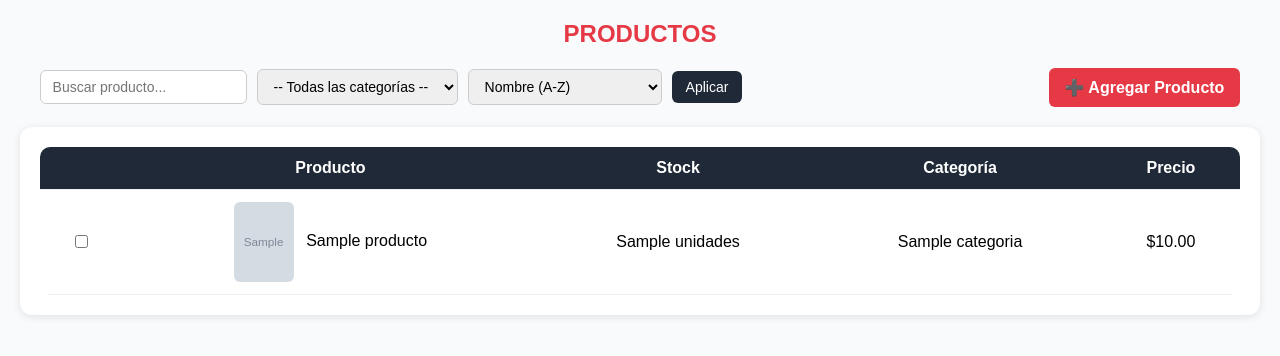
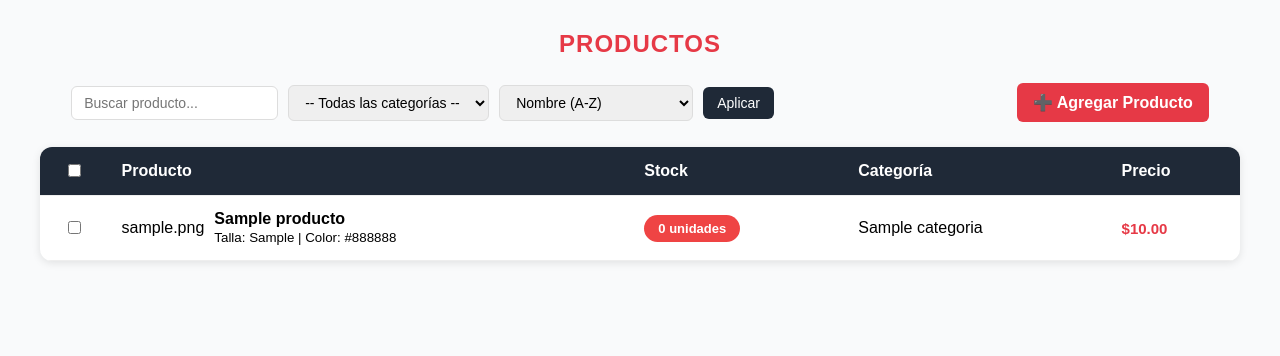
Before and after one commit to GenesisCampos100/puntoDeVenta, a PHP site: page /pages/productos_contenido.php in a window 1280 px wide. Shown: the top 356 px of the page. Run offline with PHP 8.4, Linux system fonts and the light colour scheme; tables that the repository leaves empty or names only in its code hold one stand-in row (values such as "Sample post"); grey boxes marked "Sample" are stand-in pictures.

Commit message:
productos

```diff
--- a/src/pages/productos_contenido.php
+++ b/src/pages/productos_contenido.php
@@ -3,17 +3,34 @@ require_once __DIR__ . "/../config/db.php";
 
 $busqueda   = $_GET['busqueda'] ?? '';
 $categoria  = $_GET['categoria'] ?? '';
-$orden      = $_GET['orden'] ?? 'nombre ASC';
+$orden      = $_GET['orden'] ?? 'p.nombre ASC';
 
 // Consulta
-$sql = "SELECT p.cod_barras, p.nombre, p.imagen, p.cantidad, c.nombre AS categoria, p.precio_unitario
+$sql = "SELECT
+            p.id AS id_producto,
+            p.cod_barras AS producto_cod_barras,
+            p.nombre AS producto_nombre,
+            p.imagen AS producto_imagen,
+            p.marca,
+            c.nombre AS categoria,
+            v.id AS id_variante,
+            v.cod_barras AS variante_cod_barras,
+            v.talla,
+            v.color,
+            v.imagen AS imagen_variante,
+            v.cantidad,
+            v.cantidad_min,
+            v.precio_unitario,
+            v.margen,
+            v.ganancia
         FROM productos p
-        INNER JOIN categorias c ON p.id_categoria = c.id_categoria
+        LEFT JOIN categorias c ON p.id_categoria = c.id_categoria
+        LEFT JOIN variantes v ON v.id_producto = p.id
         WHERE 1=1";
 
 // Filtro búsqueda
 if (!empty($busqueda)) {
-    $sql .= " AND (p.nombre LIKE :busqueda OR p.cod_barras LIKE :busqueda)";
+    $sql .= " AND (p.nombre LIKE :busqueda OR p.cod_barras LIKE :busqueda OR v.cod_barras LIKE :busqueda)";
 }
 
 // Filtro categoría
@@ -40,7 +57,6 @@ $productos = $stmt->fetchAll(PDO::FETCH_ASSOC);
 // Traer categorías para el filtro
 $categorias = $pdo->query("SELECT * FROM categorias")->fetchAll(PDO::FETCH_ASSOC);
 ?>
-
 <!DOCTYPE html>
 <html lang="es">
 <head>
@@ -48,54 +64,26 @@ $categorias = $pdo->query("SELECT * FROM categorias")->fetchAll(PDO::FETCH_ASSOC
   <title>Productos</title>
   <style>
     body {
-    font-family: Arial, sans-serif;
+  font-family: 'Poppins', sans-serif;
   background: #f9fafb;
 }
 
-  .productos-container {
-    width: 95%;
-    margin: 20px auto;
-    background: white;
-    padding: 20px;
-    border-radius: 12px;
-    box-shadow: 0 2px 8px rgba(0,0,0,0.1);
+h2 {
+  text-align: center;
+  color: #e63946;
+  margin-top: 30px;
+  letter-spacing: 1px;
 }
 
-  /* --- Barra de herramientas --- */
-
-  .filtros-container {
-    display: flex;
-    justify-content: space-between; /* espacio entre filtros y botón */
-    align-items: center; /* centra verticalmente */
-    margin: 20px auto;
-    width: 90%;
-    flex-wrap: wrap; /* si la pantalla es pequeña, que se acomode abajo */
-    gap: 10px;
-}
-
-.filtros-izquierda {
-    display: flex;
-    gap: 10px;
-    flex-wrap: wrap;
-}
-
-.filtros-izquierda input,
-.filtros-izquierda select,
-.filtros-izquierda button {
-    padding: 8px 12px;
-    border: 1px solid #ddd;
-    border-radius: 6px;
-}
-
-  /* --- Barra de herramientas --- */
+/* Barra de herramientas */
 .toolbar {
   display: flex;
-  justify-content: space-between; /* Izquierda filtros - Derecha botón */
+  justify-content: space-between;
   align-items: center;
-  margin: 20px auto;
-  width: 95%;
-  flex-wrap: wrap; /* se acomoda abajo en pantallas pequeñas */
-  gap: 15px;
+  margin: 25px auto;
+  width: 90%;
+  flex-wrap: wrap;
+  gap: 10px;
 }
 
 .toolbar form {
@@ -108,7 +96,7 @@ $categorias = $pdo->query("SELECT * FROM categorias")->fetchAll(PDO::FETCH_ASSOC
 .toolbar input[type="text"],
 .toolbar select {
   padding: 8px 12px;
-  border: 1px solid #ccc;
+  border: 1px solid #ddd;
   border-radius: 6px;
   font-size: 14px;
 }
@@ -141,13 +129,19 @@ $categorias = $pdo->query("SELECT * FROM categorias")->fetchAll(PDO::FETCH_ASSOC
   background: #c92a35;
 }
 
+/* Tabla */
+.productos-container {
+  width: 95%;
+  margin: 0 auto 40px;
+  background: white;
+  border-radius: 12px;
+  box-shadow: 0 2px 8px rgba(0,0,0,0.1);
+  overflow: hidden;
+}
 
-  /* --- Tabla --- */
 table {
   width: 100%;
   border-collapse: collapse;
-    border-radius: 10px;
-    overflow: hidden;
 }
 
 thead {
@@ -156,90 +150,90 @@ $categorias = $pdo->query("SELECT * FROM categorias")->fetchAll(PDO::FETCH_ASSOC
 }
 
 th, td {
-    padding: 12px;
+  padding: 14px;
+  text-align: left;
+  border-bottom: 1px solid #eee;
+}
+
+th:first-child, td:first-child {
   text-align: center;
-    border-bottom: 1px solid #eee;
+  width: 40px;
 }
 
 tr:hover {
   background: #f3f4f6;
 }
 
-  td img {
+/* Imagen y nombre */
+.producto-info {
+  display: flex;
+  align-items: center;
+  gap: 10px;
+}
+
+.producto-info img {
   width: 60px;
   height: 80px;
   object-fit: cover;
   border-radius: 6px;
-    margin-right: 8px;
-    vertical-align: middle;
+  background: #f1f1f1;
 }
 
-  /* --- Etiquetas de stock --- */
+/* Stock */
 .stock {
   display: inline-block;
-    padding: 5px 12px;
+  padding: 6px 14px;
   border-radius: 15px;
   font-size: 13px;
-    font-weight: bold;
+  font-weight: 600;
   color: white;
 }
-  .stock-bajo  { background-color: #ef4444; } /* rojo */
-  .stock-medio { background-color: #f59e0b; } /* naranja */
-  .stock-alto  { background-color: #10b981; } /* verde */
+.stock-bajo  { background-color: #ef4444; }
+.stock-medio { background-color: #f59e0b; }
+.stock-alto  { background-color: #10b981; }
 
-  /* --- Precio --- */
+/* Precio */
 .precio {
   color: #e63946;
   font-weight: bold;
   font-size: 15px;
 }
   </style>
-
 </head>
 <body>
-    <div>
-     <h2 style="text-align:center; color:#e63946;">PRODUCTOS</h2>
-<!-- Barra de herramientas -->
+
+<h2>PRODUCTOS</h2>
+
 <div class="toolbar">
-  <!-- Formulario búsqueda/filtro -->
   <form method="GET">
-    <input type="text" name="busqueda" placeholder="Buscar producto..."
-           value="<?= htmlspecialchars($busqueda) ?>">
-
+    <input type="text" name="busqueda" placeholder="Buscar producto..." value="<?= htmlspecialchars($busqueda) ?>">
     <select name="categoria">
       <option value="">-- Todas las categorías --</option>
       <?php foreach ($categorias as $cat): ?>
-        <option value="<?= $cat['id_categoria'] ?>"
-          <?= ($categoria == $cat['id_categoria']) ? 'selected' : '' ?>>
+        <option value="<?= $cat['id_categoria'] ?>" <?= ($categoria == $cat['id_categoria']) ? 'selected' : '' ?>>
           <?= htmlspecialchars($cat['nombre']) ?>
         </option>
       <?php endforeach; ?>
     </select>
-
     <select name="orden">
-      <option value="nombre ASC"  <?= $orden=="nombre ASC" ? "selected" : "" ?>>Nombre (A-Z)</option>
-      <option value="nombre DESC" <?= $orden=="nombre DESC" ? "selected" : "" ?>>Nombre (Z-A)</option>
-      <option value="precio_unitario ASC"  <?= $orden=="precio_unitario ASC" ? "selected" : "" ?>>Precio (menor a mayor)</option>
-      <option value="precio_unitario DESC" <?= $orden=="precio_unitario DESC" ? "selected" : "" ?>>Precio (mayor a menor)</option>
-      <option value="cantidad ASC"  <?= $orden=="cantidad ASC" ? "selected" : "" ?>>Stock (menor a mayor)</option>
-      <option value="cantidad DESC" <?= $orden=="cantidad DESC" ? "selected" : "" ?>>Stock (mayor a menor)</option>
+      <option value="p.nombre ASC"  <?= $orden=="p.nombre ASC" ? "selected" : "" ?>>Nombre (A-Z)</option>
+      <option value="p.nombre DESC" <?= $orden=="p.nombre DESC" ? "selected" : "" ?>>Nombre (Z-A)</option>
+      <option value="v.precio_unitario ASC"  <?= $orden=="v.precio_unitario ASC" ? "selected" : "" ?>>Precio (menor a mayor)</option>
+      <option value="v.precio_unitario DESC" <?= $orden=="v.precio_unitario DESC" ? "selected" : "" ?>>Precio (mayor a menor)</option>
+      <option value="v.cantidad ASC"  <?= $orden=="v.cantidad ASC" ? "selected" : "" ?>>Stock (menor a mayor)</option>
+      <option value="v.cantidad DESC" <?= $orden=="v.cantidad DESC" ? "selected" : "" ?>>Stock (mayor a menor)</option>
     </select>
-
     <button type="submit">Aplicar</button>
   </form>
 
-  <!-- Botón agregar producto -->
-  <a href="index.php?view=agregar_producto" class="btn-agregar">
-  ➕ Agregar Producto
-</a>
-
+<a href="index.php?view=agregar_producto" class="btn-agregar">➕ Agregar Producto</a>
 </div>
 
 <div class="productos-container">
   <table>
     <thead>
       <tr>
-      <th></th>
+        <th><input type="checkbox"></th>
         <th>Producto</th>
         <th>Stock</th>
         <th>Categoría</th>
@@ -249,22 +243,47 @@ $categorias = $pdo->query("SELECT * FROM categorias")->fetchAll(PDO::FETCH_ASSOC
     <tbody>
       <?php if (!empty($productos)): ?>
         <?php foreach ($productos as $producto): ?>
+          <?php
+            $cantidad = (int)$producto['cantidad'];
+            $cantidad_min = (int)$producto['cantidad_min'];
+            if ($cantidad <= $cantidad_min) {
+                $stockClass = 'stock-bajo';
+            } elseif ($cantidad <= $cantidad_min + 10) {
+                $stockClass = 'stock-medio';
+            } else {
+                $stockClass = 'stock-alto';
+            }
+
+                $imagen = '../assets/img/sin-imagen.png';
+            if (!empty($producto['imagen'])) {
+                $imagen = 'uploads/' . htmlspecialchars($producto['imagen']);
+            }
+            elseif (!empty($producto['producto_imagen'])) {
+                            $imagen = htmlspecialchars($producto['producto_imagen']);
+                        }
+          ?>
           <tr>
-            <td><input type="checkbox" value="<?= $producto['cod_barras'] ?>"></td>
+            <td><input type="checkbox"></td>
             <td>
-              <img src="<?= $producto['imagen'] ?>" alt="<?= $producto['nombre'] ?>" width="50">
-              <?= htmlspecialchars($producto['nombre']) ?>
+              <div class="producto-info">
+                <?= $imagen ?>
+                <div>
+                  <strong><?= htmlspecialchars($producto['producto_nombre']) ?></strong><br>
+                  <small>Talla: <?= htmlspecialchars($producto['talla']) ?> | Color: <?= htmlspecialchars($producto['color']) ?></small>
+                </div>
+              </div>
             </td>
-            <td><span class="badge"><?= $producto['cantidad'] ?> unidades</span></td>
+            <td><span class="stock <?= $stockClass ?>"><?= $cantidad ?> unidades</span></td>
             <td><?= htmlspecialchars($producto['categoria']) ?></td>
-            <td>$<?= number_format($producto['precio_unitario'], 2) ?></td>
+            <td class="precio">$<?= number_format($producto['precio_unitario'], 2) ?></td>
           </tr>
         <?php endforeach; ?>
       <?php else: ?>
-        <tr><td colspan="5">No hay productos registrados.</td></tr>
+        <tr><td colspan="5" style="text-align:center;">No hay productos registrados.</td></tr>
       <?php endif; ?>
     </tbody>
   </table>
 </div>
+
 </body>
 </html>
```
Also changed, not shown: src/pages/agregar_producto.php (+8 -8 lines), public/img/68e15bfe10d7a_blusa.jpeg (added), public/img/68e15c65b5b1e_blusa.jpeg (added), public/img/68e15c7bf17c7_blusa.jpeg (added), public/img/68e15ce0dfd6d_blusa.jpeg (added), public/img/68e160c708579_blusa.jpeg (added), public/img/68e161337f85e_blusa.jpeg (added), public/img/68e16136b46ec_blusa.jpeg (added), public/img/68e1649f239d0_blusa.jpeg (added), public/img/68e164a271978_blusa.jpeg (added), public/img/68e165a47fd54_blusa.jpeg (added), public/img/68e166d9d1745_blusa.jpeg (added), public/img/68e166dd5f4f1_blusa.jpeg (added), public/img/68e17226babc6_blusa.jpeg (added), 3 more files. Lines whose indentation alone changed are shown as unchanged.
